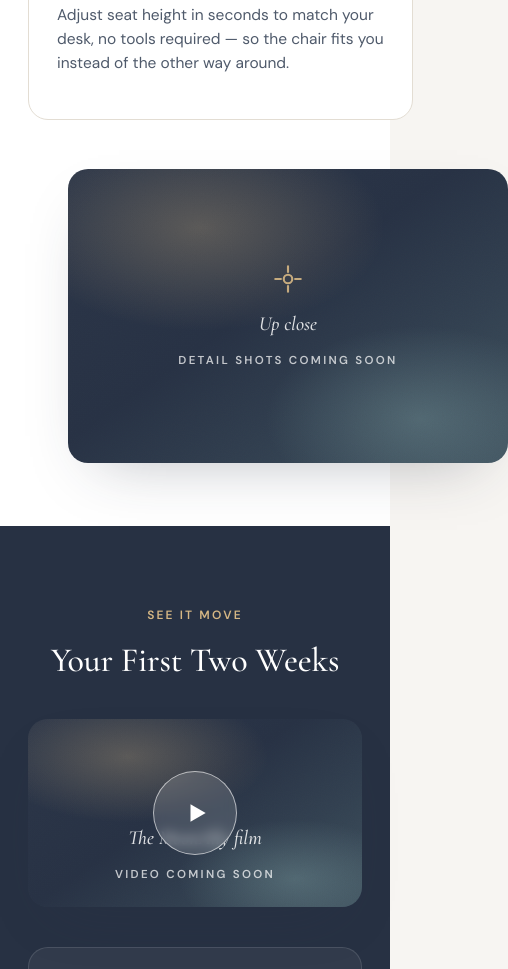
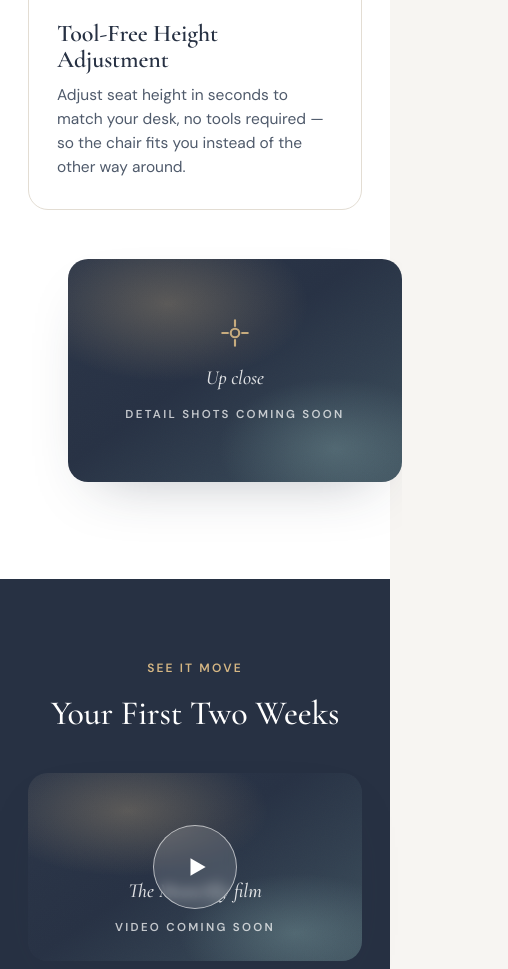
Before and after one commit to wilsonleberre/moonally-site, a plain HTML site: page index.html in a window 390 px wide. Shown: the part 3527-4496 px from the top of the page, 508 px wide, since content can reach past the window. Drawn offline with nearby package versions, Linux system fonts and the light colour scheme.

Commit message:
Site : correction du menu mobile, du bouton header et de la grille features
Co-Authored-By: Claude Fable 5.1 <noreply@anthropic.com>

```diff
--- a/style.css
+++ b/style.css
@@ -196,8 +196,8 @@ section.tight { padding: clamp(56px, 6vw, 84px) 0; }
 .feature svg { width: 36px; height: 36px; stroke: var(--sand-2); margin-bottom: 20px; }
 .feature h3 { font-size: 24px; font-weight: 600; margin-bottom: 10px; }
 .feature p { font-size: 15.5px; line-height: 1.55; }
-.features .visual .media { height: 100%; min-height: 420px; }
-@media (max-width: 960px) { .features .layout { grid-template-columns: 1fr; } .features .visual .media { min-height: 0; aspect-ratio: 3 / 2; } }
+.features .visual .media { height: 100%; min-height: 420px; aspect-ratio: auto; width: 100%; }
+@media (max-width: 960px) { .features .layout { grid-template-columns: 1fr; } .features .visual .media { min-height: 0; height: auto; aspect-ratio: 3 / 2; } }
 @media (max-width: 560px) { .features .cards { grid-template-columns: 1fr; } }
 
 /* ---------- Film + steps ---------- */
```
